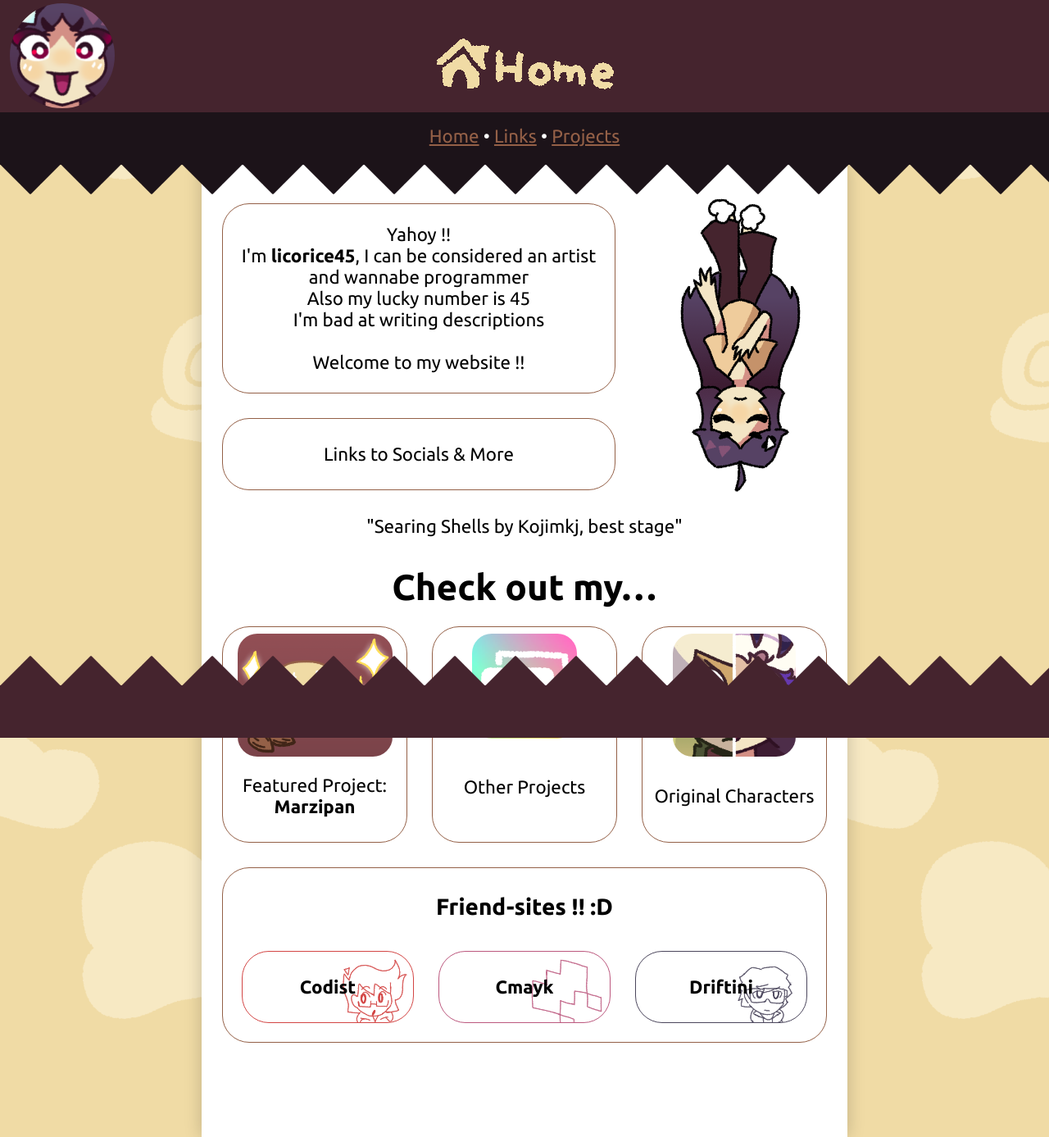
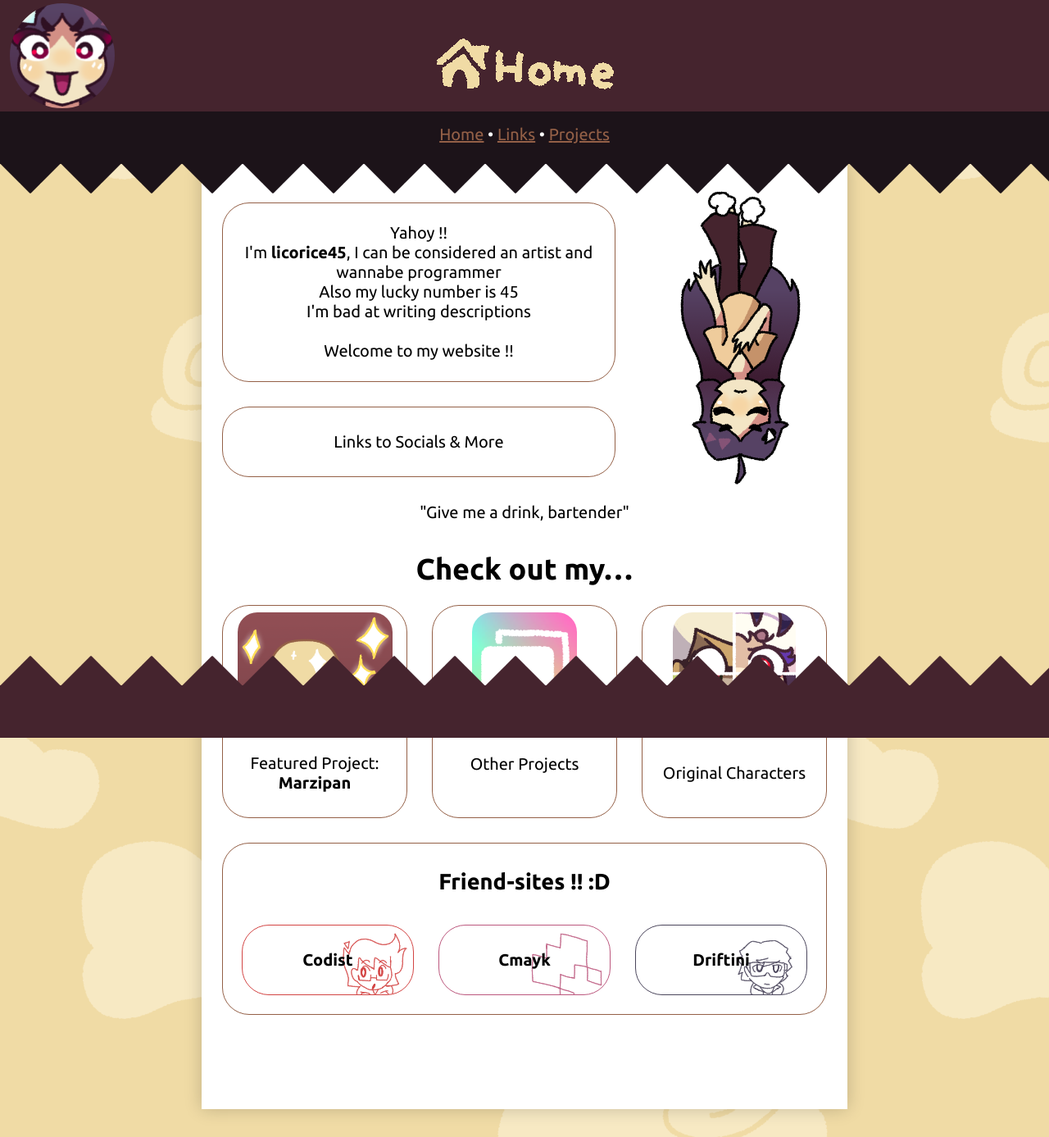
Before and after one commit to licorice45/licorice45.github.io, a Jekyll site: the page built from index.md, in a window 1280 px wide. Shown: the whole page at 82% size. Built offline with Jekyll 4.4.1, drawn with Linux system fonts in a browser that asks for light colours.

Commit message:
small tweaks

```diff
--- a/_data/links_friends.yml
+++ b/_data/links_friends.yml
@@ -4,7 +4,7 @@
   bgcolor: '#D34544'
 
 - name: Cmayk
-  url: https://cmayk.github.io/
+  url: https://cmayk.net/
   image: /assets/sprites/links/cmayk.png
   bgcolor: '#BC587E'
 
--- a/assets/style.css
+++ b/assets/style.css
@@ -111,20 +111,20 @@ div.gallery {
 
 h1 {
 	margin: 36px 0 8px ;
-	font-size: 2.75em;
+	font-size: 2.25em;
 	text-align: center;
 
 }
 
 h2 {
-	font-size: 1.75em;
+	font-size: 1.7em;
 	text-align: center;
 }
 
 p {
 	margin: 16px 0;
 	text-align: center;
-	font-size: 1.4em;
+	font-size: 1.25em;
 }
 
 a {
--- a/index.md
+++ b/index.md
@@ -36,7 +36,11 @@ header: home
 		"Eh? Is that a... TURRÓN?!",
 		"Why are oranges called orange but apricots aren't called orange 🤯",
 		"I can't stop procrastinating, HELP",
-		"Searing Shells by Kojimkj, best stage"
+		"Searing Shells by Kojimkj, best stage",
+		"Let the shackles be released!",
+		"I... am licorice",
+		"Awesome orb of awesomeness",
+		"Give me a drink, bartender"
 	];
 
 	const rng = Math.floor(Math.random() * splash.length);
```
